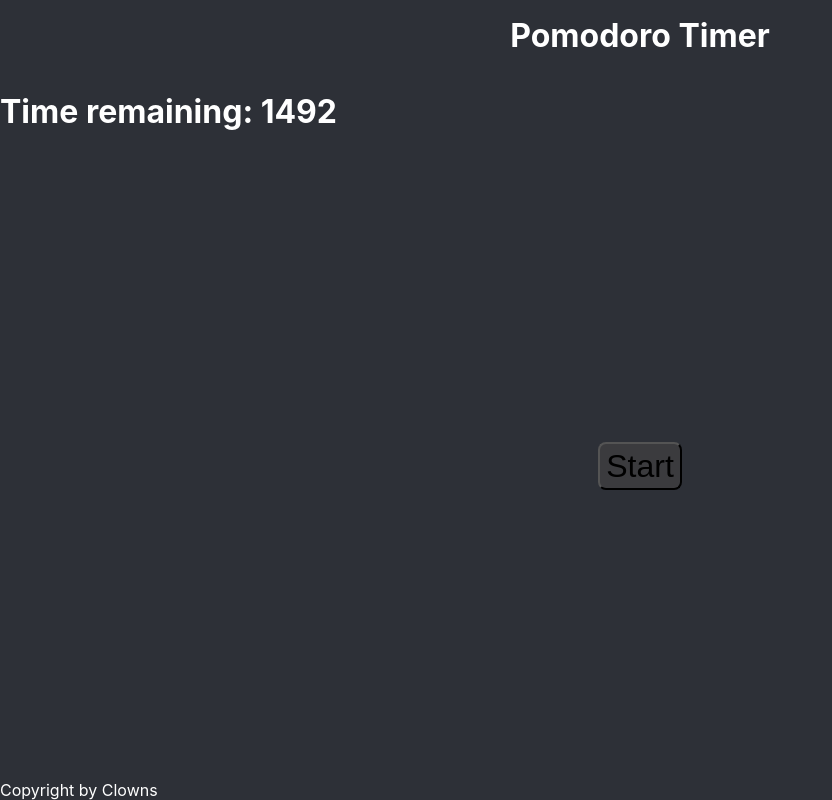
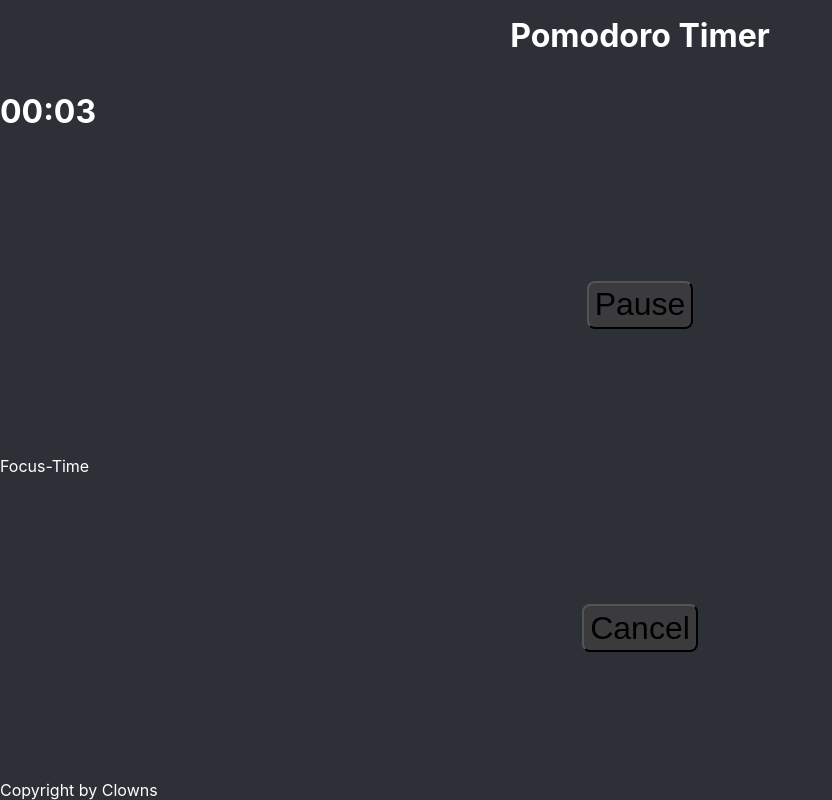
Before and after one commit to Hasnat-Sajid/pomodoro, a React (Create React App) app: page / in a window 1280 px wide. Both pictures are taken after a click on the button "Start". Shown: the whole page, without its empty margins (0-832 px from the left). Built offline with nearby package versions, Linux system fonts and the light colour scheme.

Commit message:
added more functionality for the timer, added an array

```diff
--- a/public/index.html
+++ b/public/index.html
@@ -2,14 +2,12 @@
 <html lang="en">
   <head>
     <meta charset="utf-8" />
-    <link rel="icon" href="%PUBLIC_URL%/favicon.ico" />
     <meta name="viewport" content="width=device-width, initial-scale=1" />
     <meta name="theme-color" content="#000000" />
     <meta
       name="description"
       content="Web site created using create-react-app"
     />
-    <link rel="apple-touch-icon" href="%PUBLIC_URL%/logo192.png" />
     <link rel="manifest" href="%PUBLIC_URL%/manifest.json" />
     <title>Pomodoro Timer</title>
   </head>
--- a/src/App.tsx
+++ b/src/App.tsx
@@ -1,19 +1,53 @@
-import React from "react";
+import React, { useState } from "react";
 import "./App.css";
 import Timer from "./Timer";
-import Button from "./Button"
+import Button from "./Button";
+
+export interface MyObject {
+  time: number;
+  isFocus: boolean;
+}
 
 function App() {
+  const [isStarted, setStarted] = useState(false);
+  const [isPaused, setPaused] = useState(false);
+  const [focusTime, setFocusTime] = useState(true);
+
+  let x = 5;
+  let y = 3;
+  let z = 7;
+
+  const timesArray: MyObject[] = [
+    { time: x, isFocus: true },
+    { time: y, isFocus: false },
+    { time: z, isFocus: false },
+  ];
 
   const handleClick = () => {
-    alert("Button was clicked.")
-  }
+    setStarted(!isStarted);
+  };
+
+  const handlePause = () => {
+    setPaused(!isPaused);
+  };
 
   return (
     <div className="App">
       <div className="header">Pomodoro Timer</div>
-      <Timer initialTime={1500}/>
-      <Button text="Start" onClick={handleClick}/>
+      {isStarted ? (
+        <>
+          <Timer isPaused={isPaused} inputTimes={timesArray} />
+          {isPaused ? (
+            <Button text="Resume" onClick={handlePause} />
+          ) : (
+            <Button text="Pause" onClick={handlePause} />
+          )}
+          <div>{focusTime ? "Focus-Time" : "Break"}</div>
+          <Button text="Cancel" onClick={handleClick} />
+        </>
+      ) : (
+        <Button text="Start" onClick={handleClick} />
+      )}
       <div className="footer">Copyright by Clowns</div>
     </div>
   );
--- /dev/null
+++ b/src/Controller.tsx
@@ -0,0 +1,3 @@
+export {
+
+}
--- a/src/Timer.tsx
+++ b/src/Timer.tsx
@@ -1,42 +1,50 @@
-import React, { useState, useEffect } from "react";
-
-// export default function Timer() {
-
-//     const [timePassed, setTimePassed] = useState(0);
-
-//     const id = setInterval(test, 1000);
-
-//     function test () {
-//         setTimePassed(timePassed+1);
-//     }
-
-//     clearInterval(id);
-
-//     return(
-//         <div>
-//             { timePassed }
-//         </div>
-//     );
-// }
+import React, { useState, useEffect, useRef } from "react";
+import { MyObject } from "./App";
 
 interface Props {
-  initialTime: number;
+  inputTimes: MyObject[];
+  isPaused: boolean;
 }
 
-const Timer: React.FC<Props> = ({ initialTime }) => {
-  const [time, setTime] = useState(initialTime);
+const formatTime = (time: number) => {
+  const minutes = Math.floor(time / 60);
+  const seconds = time % 60;
+  return `${minutes.toString().padStart(2, "0")}:${seconds
+    .toString()
+    .padStart(2, "0")}`;
+};
+
+const Timer: React.FC<Props> = ({ inputTimes, isPaused }) => {
+  const [step, setStep] = useState(0);
+  const [time, setTime] = useState(inputTimes[step].time);
+  const isMountedRef = useRef(false);
 
   useEffect(() => {
-    const intervalId = setInterval(() => {
-      setTime((prevTime) => prevTime - 1);
-    }, 1000);
+    if (!isMountedRef.current) {
+      isMountedRef.current = true;
+      setTime(inputTimes[step].time);
+      if (step === inputTimes.length - 1) {
+        setStep(0);
+      }
+    }
+  }, [step]);
 
-    return () => clearInterval(intervalId);
-  });
+  useEffect(() => {
+    if (!isPaused && time > 0) {
+      const intervalId = setInterval(() => {
+        setTime((prevTime) => prevTime - 1);
+      }, 1000);
+
+      return () => clearInterval(intervalId);
+    } else if (time === 0) {
+      setStep((prevStep) => prevStep + 1);
+      isMountedRef.current = false;
+    }
+  }, [isPaused, time]);
 
   return (
     <div>
-      <h1>Time remaining: {time}</h1>
+      <h1>{formatTime(time)}</h1>
     </div>
   );
 };
```
Also changed, not shown: public/manifest.json.
